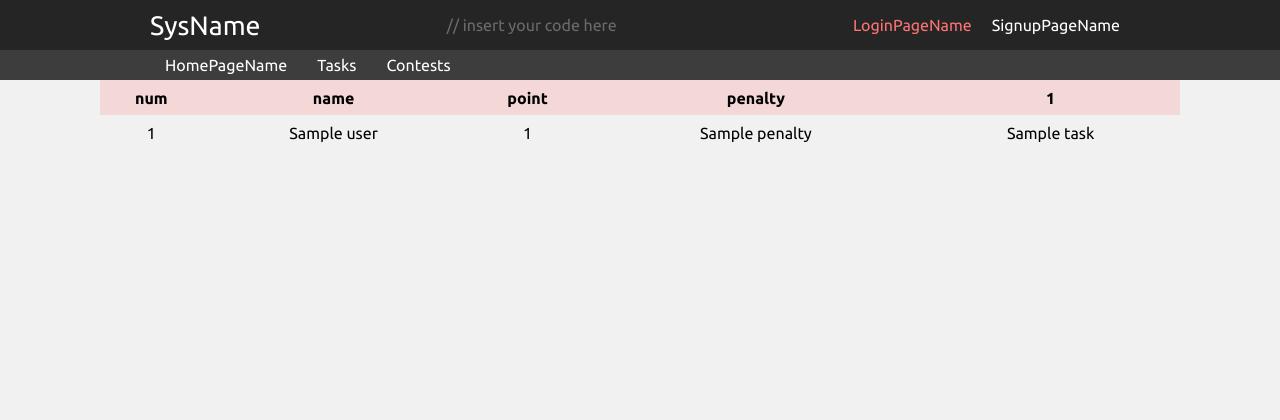
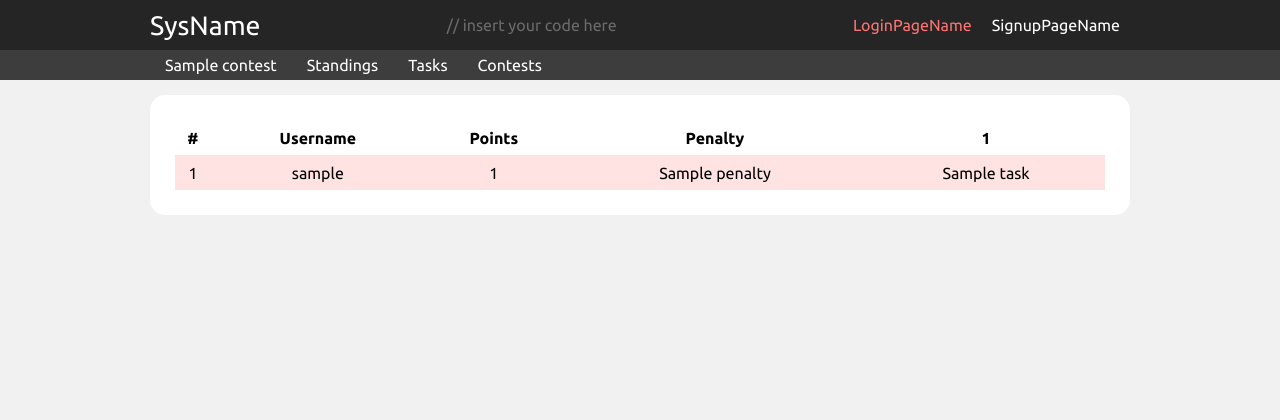
Before and after one commit to denvilk-bsuir/swdt, a Django app: template source/web/templates/contests/contest_standings.html in a window 1280 px wide. Shown: the top 420 px of the page. Run offline with Django 5.2, Linux system fonts and the light colour scheme; the template is opened without the code that fills it: most values are stand-ins (such as "Sample title", 1, 10 or a date in 2020).

Commit message:
TS-86: Added new design for standing table, fixed backend errors

```diff
--- a/source/web/main/views.py
+++ b/source/web/main/views.py
@@ -168,6 +168,9 @@ class ContestDetailView(UserContestMixin, TemplateView):
 class ContestTaskView(UserContestMixin, TemplateView):
     template_name = 'contests/contest_task.html'
 
+    def get_contest(self, contest_id):
+        return get_object_or_404(Contest, pk=contest_id)
+
     def get(self, request, *args, **kwargs):
         task_on_contest = get_object_or_404(
             TaskOnContest,
@@ -198,7 +201,7 @@ class ContestStandingsView(TemplateView):
 
     def get(self, request, *args, **kwargs):
 
-        _contest = self.get_contest(Contest, pk = kwargs["id"])
+        _contest = self.get_contest(kwargs["id"])
 
         _data = create_standings(kwargs['id'])
         return render(
--- a/source/web/templates/contests/contest_standings.html
+++ b/source/web/templates/contests/contest_standings.html
@@ -1,4 +1,4 @@
-{% extends "wrapper.html" %}
+{% extends "contests/contest_wrapper.html" %}
 {% load i18n %}
 
 {% block title %}
@@ -6,23 +6,26 @@
 {% endblock %}
 
 {% block content %}
-    <style>
-        td{border:1px solid red}
-    </style>
+<div class="container">
+    <div class="card">
         <table>
+            <thead>
                 <tr>
-            <th>num</th>
-            <th>name</th>
-            <th>point</th>
-            <th>penalty</th>
+                    <th>#</th>
+                    <th>{% trans "Username" %}</th>
+                    <th>{% trans "Points" %}</th>
+                    <th>{% trans "Penalty" %}</th>
                     {% for task in contest.tasks.all %}
                     <th>{{forloop.counter}}</th>
                     {% endfor %}
                 </tr>
+            </thead>
+            <tbody>
+                {% if results %}
                     {% for standing in results %}
                         <tr>
                             <td>{{forloop.counter}}</td>
-                <td>{{ standing.user }}</td>
+                            <td>{{ standing.user.user.username }}</td>
                             <td>{{ standing.total_points }}</td>
                             <td>{{ standing.penalty }}</td>
                             {% for task in standing.task_results %}
@@ -30,5 +33,11 @@
                             {% endfor %}
                         </tr>
                     {% endfor %}
+                {% else %}
+                    {% trans "Empty" %}
+                {% endif %}
+            </tbody>
         </table>
+    </div>
+</div>
 {% endblock %}
--- a/source/web/templates/contests/includes/contest_subheader.html
+++ b/source/web/templates/contests/includes/contest_subheader.html
@@ -3,6 +3,7 @@
     <div class="container">
         <ul>
             <li><a href="{% url 'contest_detail' contest.pk %}">{{ contest.name }}</a></li>
+            <li><a href="{% url 'contest_standings' contest.pk %}">{% trans 'Standings' %}</a></li>
             <li><a href="{% url 'tasks' %}">{% trans 'Tasks' %}</a></li>
             <li><a href="{% url 'contests' %}">{% trans 'Contests' %}</a></li>
         </ul>
```
Lines whose indentation alone changed are shown as unchanged.
